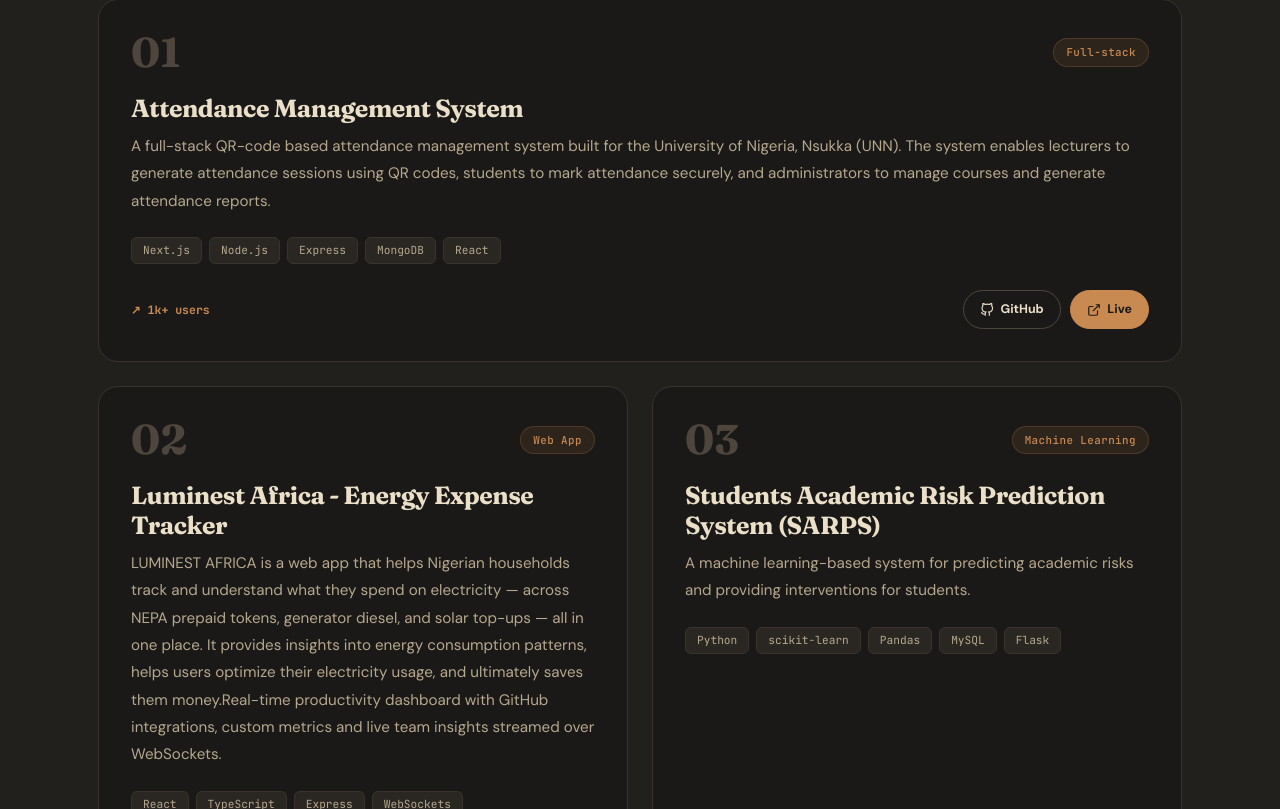
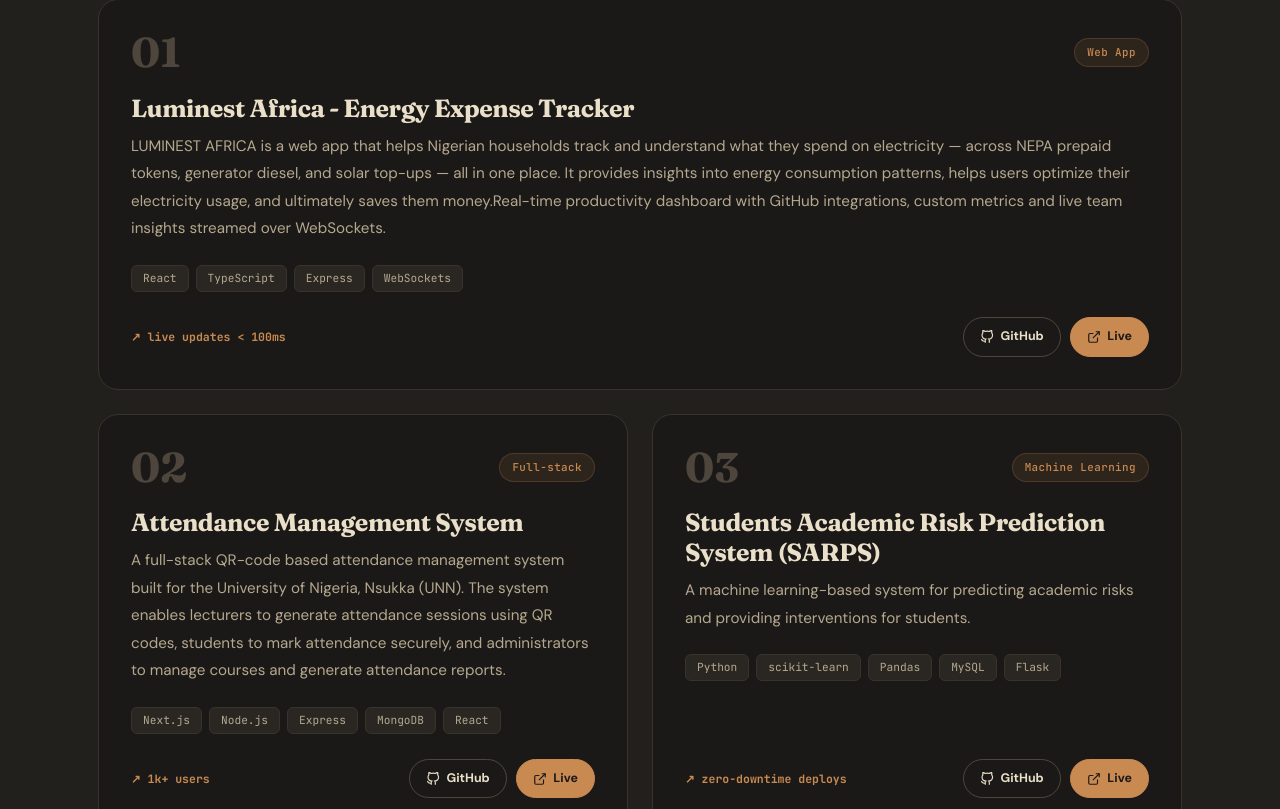
Before and after one commit to Coderkayc/portfolio_coderkayc-v2, a Next.js app in the folder frontend/: page / in a window 1280 px wide. Shown: the part 1811-2620 px from the top of the page. Built offline with nearby package versions, Linux system fonts and the light colour scheme.

Commit message:
updated the project.jsx file again

```diff
--- a/frontend/src/components/Projects.jsx
+++ b/frontend/src/components/Projects.jsx
@@ -18,6 +18,16 @@ const LiveIcon = () => (
 // ✏️ Replace these sample projects with your real ones
 const projects = [
   {
+    tag: 'Web App',
+    name: 'Luminest Africa - Energy Expense Tracker',
+    desc: 'LUMINEST AFRICA is a web app that helps Nigerian households track and understand what they spend on electricity — across NEPA prepaid tokens, generator diesel, and solar top-ups — all in one place. It provides insights into energy consumption patterns, helps users optimize their electricity usage, and ultimately saves them money.Real-time productivity dashboard with GitHub integrations, custom metrics and live team insights streamed over WebSockets.',
+    stack: ['React', 'TypeScript', 'Express', 'WebSockets'],
+    perf: 'live updates < 100ms',
+    github: 'https://github.com/Coderkayc/LUMINEST-AFRICA',
+    live: 'https://luminestafrica.vercel.app',
+    featured: true,
+  },
+  {
     tag: 'Full-stack',
     name: 'Attendance Management System',
     desc: 'A full-stack QR-code based attendance management system built for the University of Nigeria, Nsukka (UNN). The system enables lecturers to generate attendance sessions using QR codes, students to mark attendance securely, and administrators to manage courses and generate attendance reports.',
@@ -25,16 +35,6 @@ const projects = [
     perf: '1k+ users',
     github: 'https://github.com/Coderkayc/Attendance-System',
     live: 'https://attendance-system-rho-virid.vercel.app',
-    featured: true,
-  },
-  {
-    tag: 'Web App',
-    name: 'Luminest Africa - Energy Expense Tracker',
-    desc: 'LUMINEST AFRICA is a web app that helps Nigerian households track and understand what they spend on electricity — across NEPA prepaid tokens, generator diesel, and solar top-ups — all in one place. It provides insights into energy consumption patterns, helps users optimize their electricity usage, and ultimately saves them money.Real-time productivity dashboard with GitHub integrations, custom metrics and live team insights streamed over WebSockets.',
-    stack: ['React', 'TypeScript', 'Express', 'WebSockets'],
-    perf: 'live updates < 100ms',
-    github: 'https://github.com/Coderkayc/LUMINEST-AFRICA',
-    live: 'https://luminestafrica.vercel.app',
   },
   {
     tag: 'Machine Learning',
```
